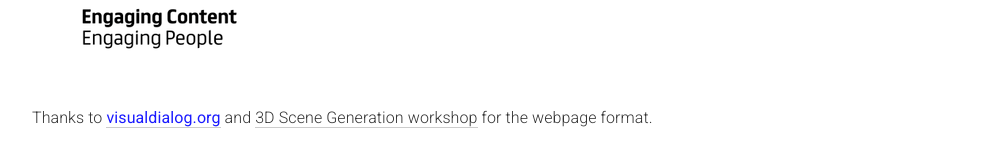
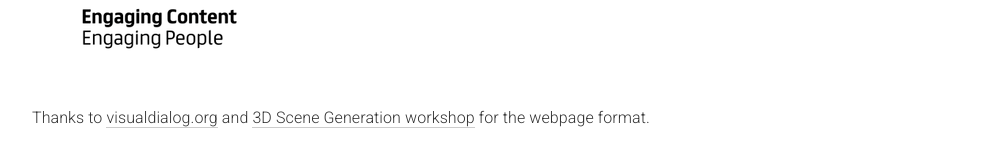
Before and after one commit to biddu/biddu.github.io, a Jekyll site: the page built from _pages/home.md, in a window 1280 px wide and 900 px high, scrolled down 1560 px. Shown: the part 755-897 px from the top of the window, without its empty margins (133-1138 px from the left). Built offline with Jekyll 4.4.1, drawn with Linux system fonts in a browser that asks for light colours.

Commit message:
removed color

```diff
--- a/_pages/home.md
+++ b/_pages/home.md
@@ -320,7 +320,7 @@ acknowledgements: ""
 <div class="row">
   <div class="col-xs-12">
     <p>
-      Thanks to <span style="color:#1a1aff;font-weight:400;"> <a href="https://visualdialog.org/">visualdialog.org</a></span> and <a href="https://3dscenegen.github.io/">3D Scene Generation workshop</a> for the webpage format.
+      Thanks to <a href="https://visualdialog.org/">visualdialog.org</a> and <a href="https://3dscenegen.github.io/">3D Scene Generation workshop</a> for the webpage format.
     </p>
   </div>
 </div>
```
